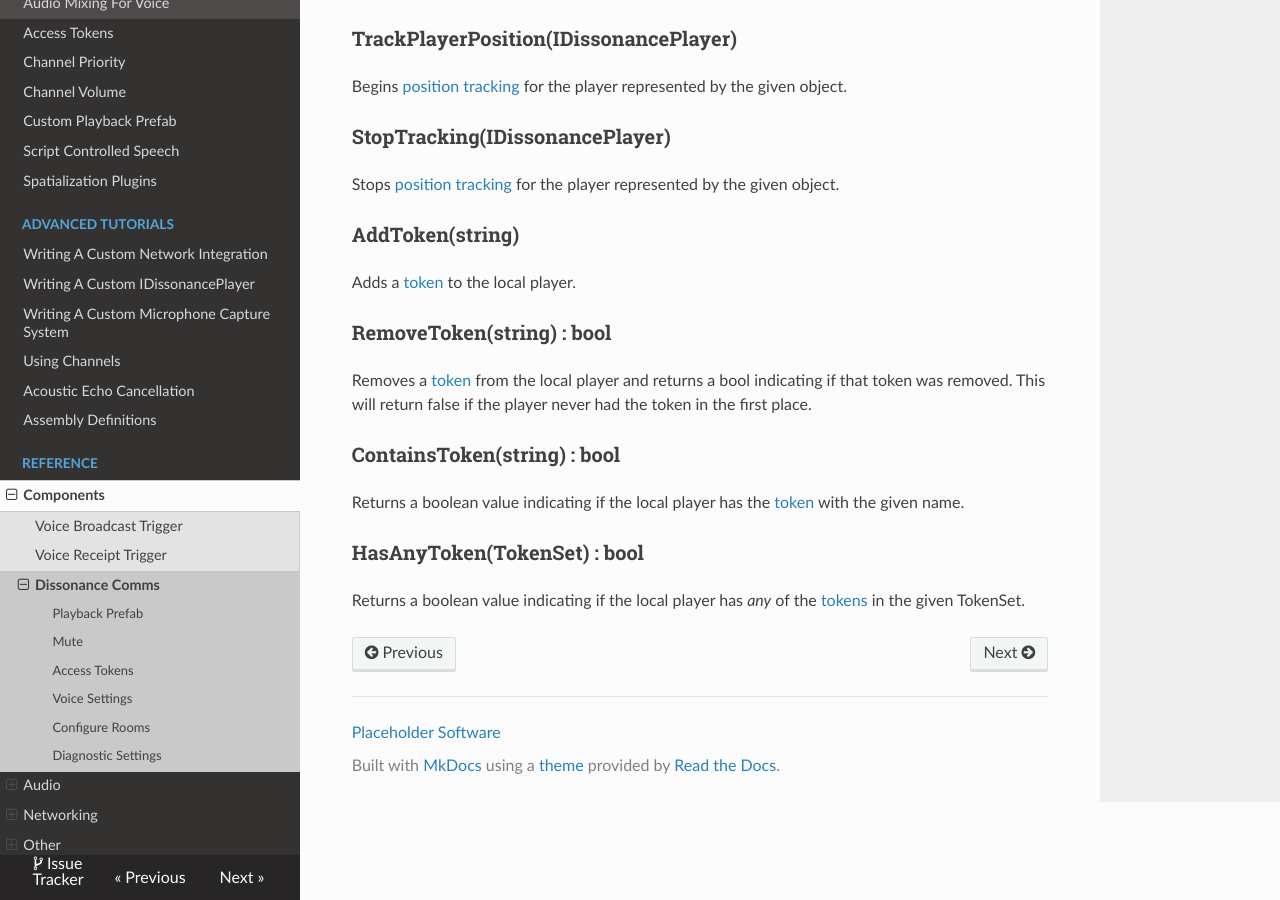
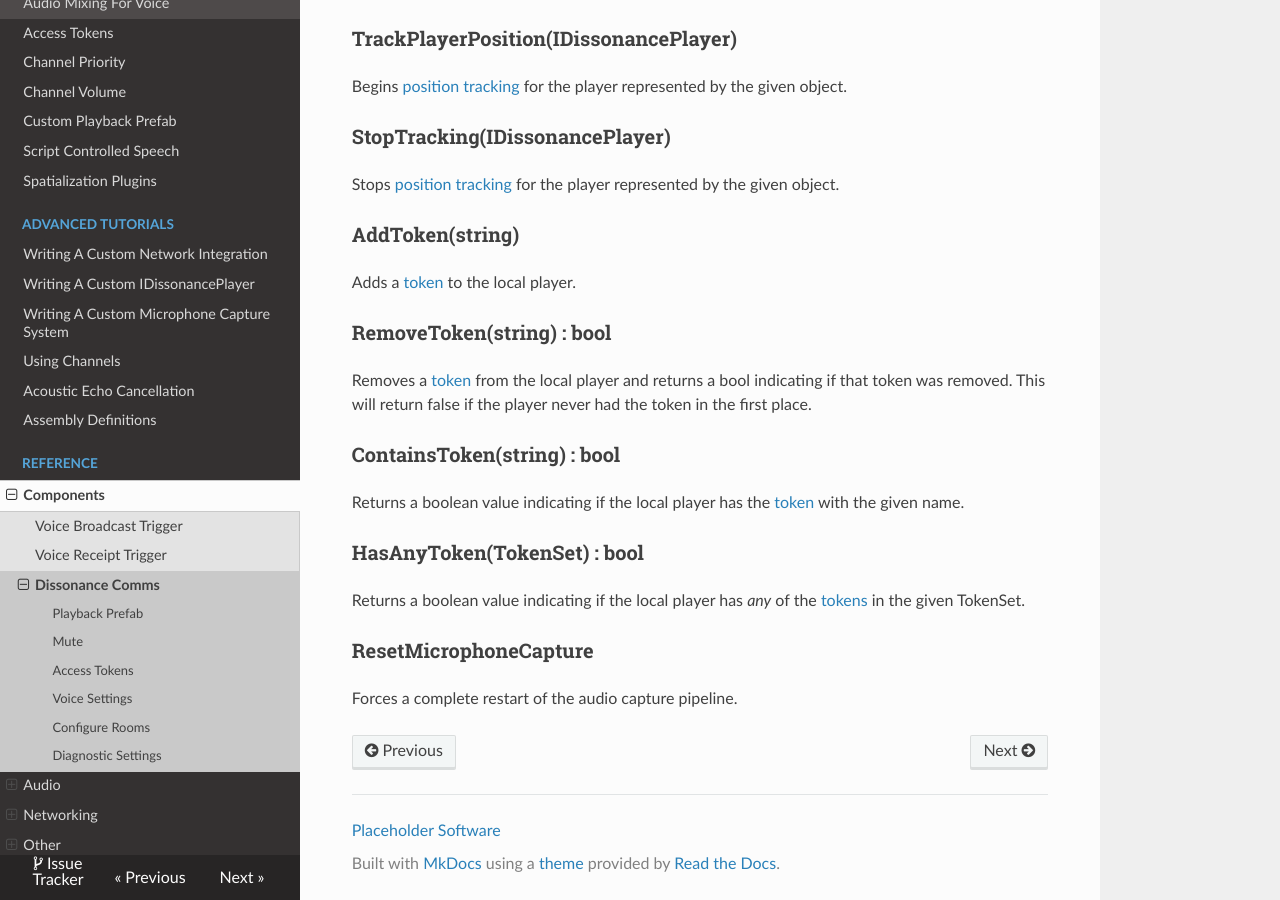
Before and after one commit to Placeholder-Software/Dissonance, an MkDocs documentation site: the page built from docs/Reference/Components/Dissonance-Comms.md, in a window 1280 px wide and 900 px high, scrolled down 5231 px. Built offline with MkDocs 1.6.1, drawn with Linux system fonts in a browser that asks for light colours; old or Windows-style settings are respelled for this version of MkDocs.

Commit message:
Added `ResetMicrophoneCapture`

```diff
--- a/docs/Reference/Components/Dissonance-Comms.md
+++ b/docs/Reference/Components/Dissonance-Comms.md
@@ -184,3 +184,7 @@ Returns a boolean value indicating if the local player has the [token](../../Tut
 ### HasAnyToken(TokenSet) : bool
 
 Returns a boolean value indicating if the local player has *any* of the [tokens](../../Tutorials/Access-Control-Tokens.md) in the given TokenSet.
+
+### ResetMicrophoneCapture
+
+Forces a complete restart of the audio capture pipeline.
```
